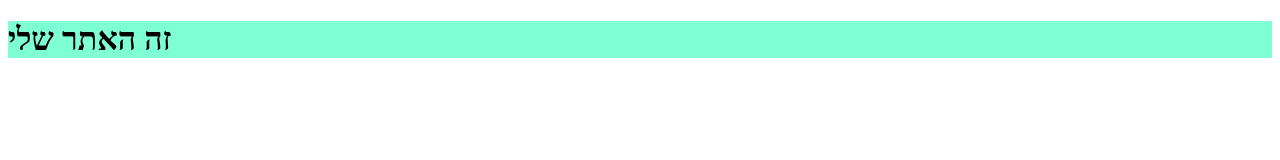
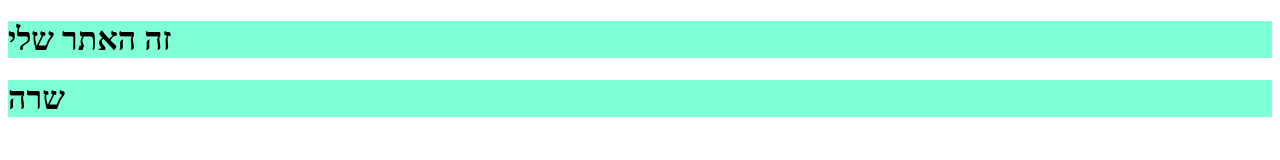
Before and after one commit to NAVA054847/testing, a plain HTML site: page index.html in a window 1280 px wide. Drawn offline with Linux system fonts and the light colour scheme.

Commit message:
sara add sentence

```diff
--- a/index.html
+++ b/index.html
@@ -10,6 +10,6 @@
 </head>
 <body>
     <h1>זה האתר שלי</h1>
-
+    <h1>שרה</h1>
 </body>
 </html>
```
